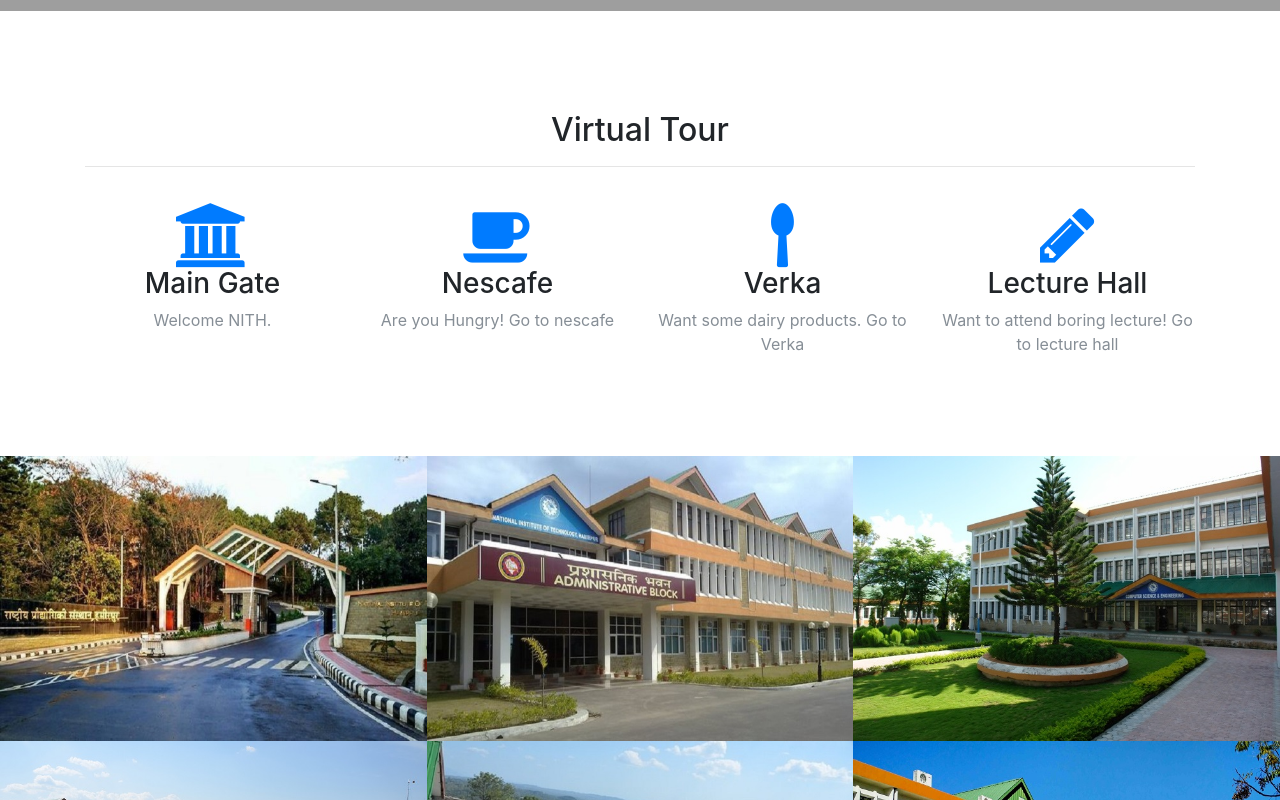
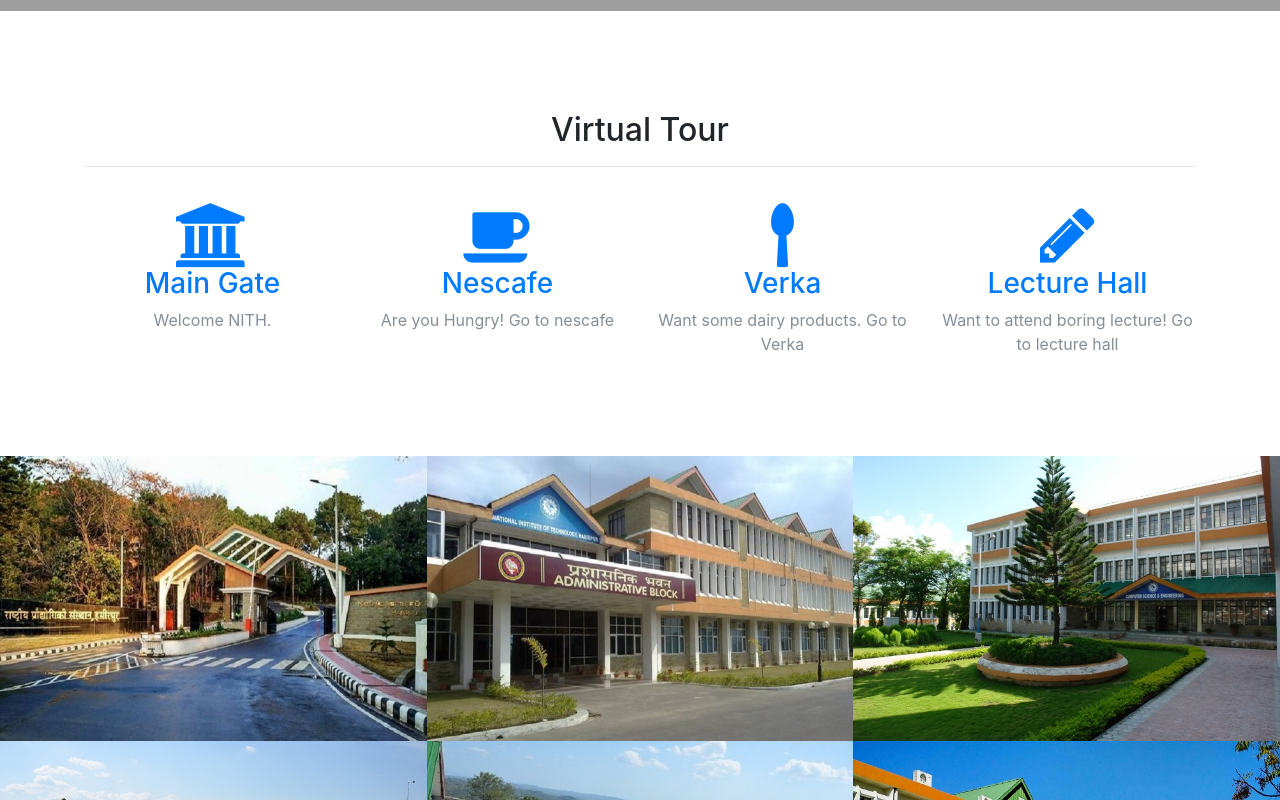
Before and after one commit to krkartikay/ProjectOmnitrix, a website with bundled scripts: page index.html in a window 1280 px wide. Shown: the part 1236-2036 px from the top of the page. Built offline with nearby package versions, Linux system fonts and the light colour scheme; grey boxes are pictures that could not be loaded.

Commit message:
Fixed bug in link to index.html from aboutnith.html and links to vtour

```diff
--- a/index.html
+++ b/index.html
@@ -52,7 +52,7 @@
           </ul>
         </div>
       </div>
-The institute came into existence on 7th, August 1986 as Regional Engineering College, Hamirpur in Hamirpur, Himachal Pradesh, India. It was a joint enterprise of the Government of India and the Government of Himachal Pradesh    </nav>
+</nav>
 
 
 <header class=back> </header>
@@ -101,28 +101,28 @@ The institute came into existence on 7th, August 1986 as Regional Engineering Co
           <div class="col-lg-3 col-md-6 text-center">
             <div class="service-box">
               <i class="fa fa-4x fa-institution text-primary sr-icons"></i>
-              <h3>Main Gate</h3>
+              <h3><a href="vtour/gate1.htm">Main Gate</a></h3>
               <p class="text-muted">Welcome NITH.</p>
             </div>
           </div>
           <div class="col-lg-3 col-md-6 text-center">
             <div class="service-box">
               <i class="fa fa-4x fa-coffee text-primary sr-icons"></i>
-              <h3>Nescafe</h3>
+              <h3><a href="vtour/nescafe.htm">Nescafe</a></h3>
               <p class="text-muted">Are you Hungry! Go to nescafe</p>
             </div>
           </div>
           <div class="col-lg-3 col-md-6 text-center">
             <div class="service-box">
               <i class="fa fa-4x fa-spoon text-primary sr-icons"></i>
-              <h3>Verka</h3>
+              <h3><a href="vtour/verka.htm">Verka</a></h3>
               <p class="text-muted">Want some dairy products. Go to Verka</p>
             </div>
           </div>
           <div class="col-lg-3 col-md-6 text-center">
             <div class="service-box">
               <i class="fa fa-4x fa-pencil text-primary sr-icons"></i>
-              <h3>Lecture Hall</h3>
+              <h3><a href="vtour/lecturehall.htm">Lecture Hall</a></h3>
               <p class="text-muted">Want to attend boring lecture! Go to lecture hall</p>
             </div>
           </div>
```
Also changed, not shown: aboutnith.html (+1 -1 lines).
